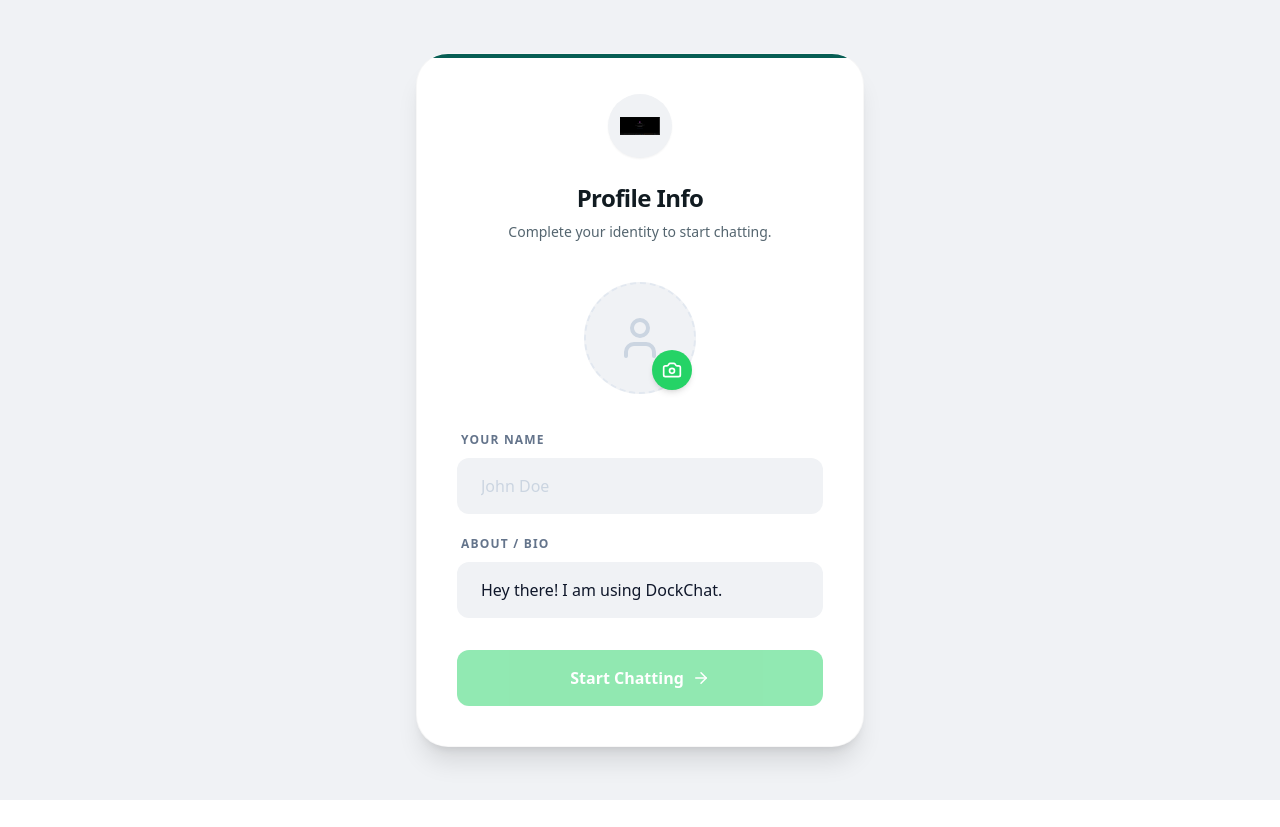
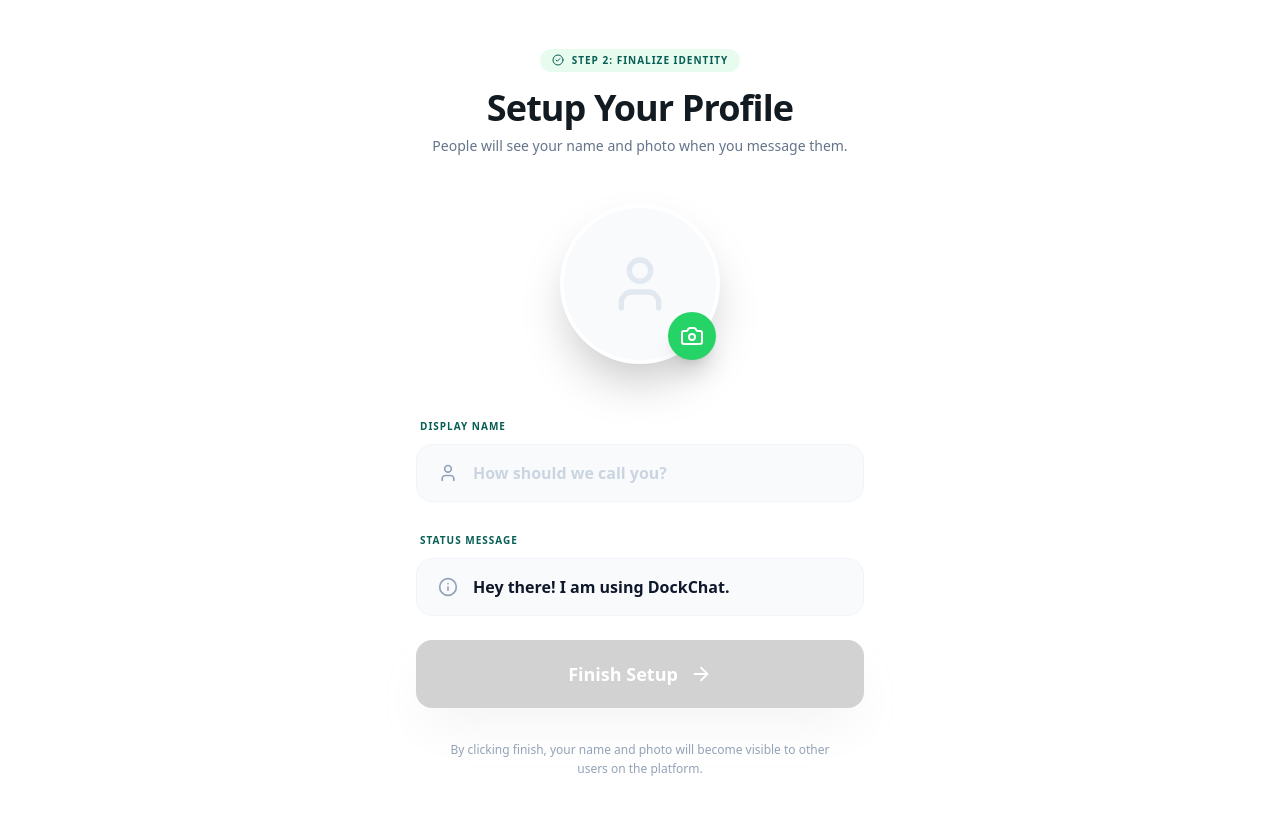
Before and after one commit to harmeet2716/DockChat, a React (Create React App) app in the folder frontend/: page /setup-profile in a window 1280 px wide. Before the commit the page ends 800 px from the top, so only its background shows below. Built offline with nearby package versions, Linux system fonts and the light colour scheme; no server answers.

Commit message:
Implement mandatory Profile Setup onboarding flow with image upload

```diff
--- a/frontend/src/App.js
+++ b/frontend/src/App.js
@@ -11,8 +11,16 @@ import SettingsPage from "./pages/SettingsPage";
 import { VerifyEmailPage } from "./pages/VerifyEmailPage";
 
 function ProtectedRoute({ children }) {
-  const { isAuthenticated } = useContext(AuthContext);
-  return isAuthenticated ? children : <Navigate to="/login" />;
+  const { isAuthenticated, user } = useContext(AuthContext);
+
+  if (!isAuthenticated) return <Navigate to="/login" />;
+
+  // Force profile setup if not complete
+  if (user && !user.isProfileComplete && window.location.pathname !== "/setup-profile") {
+    return <Navigate to="/setup-profile" />;
+  }
+
+  return children;
 }
 
 function AppRoutes() {
--- a/frontend/src/pages/SetupProfile.js
+++ b/frontend/src/pages/SetupProfile.js
@@ -1,101 +1,165 @@
-import { useContext, useState } from "react";
+import { useState, useContext } from "react";
+import { AuthContext } from "../context/AuthContext";
+import { motion, AnimatePresence } from "framer-motion";
+import { Camera, User, Info, ArrowRight, Loader2, CheckCircle2 } from "lucide-react";
 import { useNavigate } from "react-router-dom";
-import { AuthContext } from "../context/AuthContext";
-import { motion } from "framer-motion";
-import { User, Camera, ArrowRight, RefreshCw } from "lucide-react";
 
 export function SetupProfile() {
-  const [name, setName] = useState("");
+  const { user, updateProfile } = useContext(AuthContext);
+  const [name, setName] = useState(user?.name || "");
   const [about, setAbout] = useState("Hey there! I am using DockChat.");
+  const [profilePic, setProfilePic] = useState("");
   const [loading, setLoading] = useState(false);
-  const { updateProfile } = useContext(AuthContext);
+  const [uploading, setUploading] = useState(false);
   const navigate = useNavigate();
 
-  const handleSubmit = async (e) => {
-    e.preventDefault();
+  const handleImageUpload = async (e) => {
+    const file = e.target.files[0];
+    if (!file) return;
+
+    setUploading(true);
+    const formData = new FormData();
+    formData.append("file", file);
+
+    try {
+      const backendUrl = process.env.REACT_APP_BACKEND_URL || 'http://localhost:5000';
+      const res = await fetch(`${backendUrl}/api/upload`, {
+        method: "POST",
+        body: formData,
+      });
+      const data = await res.json();
+      if (data.url) {
+        setProfilePic(data.url);
+      }
+    } catch (err) {
+      console.error("Image upload failed:", err);
+    } finally {
+      setUploading(false);
+    }
+  };
+
+  const handleFinish = async (e) => {
+    if (e) e.preventDefault();
     if (!name.trim()) return;
 
     setLoading(true);
-    const res = await updateProfile({ name, about });
+    try {
+      const res = await updateProfile({
+        name: name.trim(),
+        about: about.trim(),
+        profilePic
+      });
+
+      if (res && res._id) {
+        // Successful update
+        navigate("/dashboard");
+      }
+    } catch (err) {
+      console.error("Profile setup failed:", err);
+    } finally {
       setLoading(false);
-
-    if (res._id) {
-      navigate("/dashboard");
     }
   };
 
   return (
-    <div className="min-h-screen bg-[#f0f2f5] flex items-center justify-center p-6 selection:bg-[#25D366]/30 font-sans">
+    <div className="min-h-screen bg-white flex flex-col items-center justify-center px-6 py-12 font-sans selection:bg-[#25D366]/30">
       <motion.div
-        initial={{ opacity: 0, y: 20 }}
-        animate={{ opacity: 1, y: 0 }}
-        className="w-full max-w-md relative z-10"
+        initial={{ opacity: 0, scale: 0.95 }}
+        animate={{ opacity: 1, scale: 1 }}
+        className="w-full max-w-md"
       >
-        <div className="p-10 rounded-[2rem] bg-white shadow-xl border border-black/[0.03] relative overflow-hidden">
-          <div className="absolute top-0 left-0 w-full h-1 bg-[#075E54]" />
-
-          <div className="flex flex-col items-center mb-10">
-            <div className="w-16 h-16 mb-6 p-3 bg-[#f0f2f5] rounded-full shadow-sm">
-              <img src="/logo.png" alt="DockChat Logo" className="w-full h-full object-contain" />
+        <div className="text-center mb-12">
+          <div className="inline-flex items-center gap-2 px-3 py-1 bg-[#25D366]/10 text-[#075E54] rounded-full text-[10px] font-black uppercase tracking-widest mb-4">
+            <CheckCircle2 size={12} /> Step 2: Finalize Identity
           </div>
-            <h2 className="text-2xl font-bold text-[#111b21] tracking-tight mb-2">Profile Info</h2>
-            <p className="text-[#54656f] text-center text-sm font-medium">
-              Complete your identity to start chatting.
-            </p>
+          <h1 className="text-4xl font-black text-[#111b21] mb-2 tracking-tight">Setup Your Profile</h1>
+          <p className="text-slate-500 text-sm">People will see your name and photo when you message them.</p>
         </div>
 
-          <form onSubmit={handleSubmit} className="space-y-8">
-            <div className="flex justify-center">
-              <div className="relative group/avatar">
-                <div className="w-28 h-28 rounded-full bg-[#f0f2f5] border-2 border-dashed border-slate-200 flex items-center justify-center text-slate-300 hover:border-[#075E54]/50 transition-all duration-500 overflow-hidden">
-                  <User size={48} />
-                </div>
-                <button type="button" className="absolute bottom-1 right-1 w-10 h-10 bg-[#25D366] text-white rounded-full flex items-center justify-center shadow-md hover:scale-110 active:scale-95 transition-all">
-                  <Camera size={20} />
-                </button>
-              </div>
+        {/* Profile Pic Upload Section */}
+        <div className="relative w-40 h-40 mx-auto mb-12">
+          <div className="w-full h-full rounded-full bg-slate-50 border-4 border-white shadow-2xl flex items-center justify-center overflow-hidden group relative">
+            {profilePic ? (
+              <img src={profilePic} alt="Profile" className="w-full h-full object-cover transition-transform duration-500 group-hover:scale-110" />
+            ) : (
+              <User size={64} className="text-slate-200" />
+            )}
+
+            <AnimatePresence>
+              {uploading && (
+                <motion.div
+                  initial={{ opacity: 0 }}
+                  animate={{ opacity: 1 }}
+                  exit={{ opacity: 0 }}
+                  className="absolute inset-0 bg-black/40 backdrop-blur-[2px] flex flex-col items-center justify-center text-white"
+                >
+                  <Loader2 size={24} className="animate-spin mb-2" />
+                  <span className="text-[10px] font-bold uppercase tracking-widest">Uploading...</span>
+                </motion.div>
+              )}
+            </AnimatePresence>
           </div>
 
-            <div className="space-y-4">
+          <label className="absolute bottom-1 right-1 p-3 bg-[#25D366] text-white rounded-full shadow-xl cursor-pointer hover:bg-[#128C7E] hover:scale-110 transition-all active:scale-95 group">
+            <Camera size={24} className="group-hover:rotate-12 transition-transform" />
+            <input type="file" className="hidden" onChange={handleImageUpload} accept="image/*" />
+          </label>
+        </div>
+
+        {/* Onboarding Form */}
+        <form onSubmit={handleFinish} className="space-y-6">
           <div className="space-y-2">
-                <label className="text-xs font-bold uppercase tracking-widest text-slate-500 ml-1">Your Name</label>
+            <label className="text-[10px] font-black text-[#075E54] uppercase tracking-widest ml-1">Display Name</label>
+            <div className="relative group">
+              <div className="absolute left-4 top-1/2 -translate-y-1/2 w-8 h-8 flex items-center justify-center text-slate-400 group-focus-within:text-[#25D366] transition-colors">
+                <User size={20} />
+              </div>
               <input
                 type="text"
                 value={name}
                 onChange={(e) => setName(e.target.value)}
-                  placeholder="John Doe"
+                placeholder="How should we call you?"
                 required
-                  className="w-full bg-[#f0f2f5] border-none rounded-xl py-4 px-6 text-slate-900 font-medium placeholder:text-slate-300 focus:outline-none focus:ring-2 focus:ring-[#075E54]/20 transition-all"
+                className="w-full bg-slate-50 border border-slate-100 rounded-2xl py-4 pl-14 pr-4 text-slate-900 font-semibold placeholder:text-slate-300 focus:outline-none focus:ring-4 focus:ring-[#25D366]/10 focus:border-[#25D366]/20 transition-all"
               />
+            </div>
           </div>
 
           <div className="space-y-2">
-                <label className="text-xs font-bold uppercase tracking-widest text-slate-500 ml-1">About / Bio</label>
+            <label className="text-[10px] font-black text-[#075E54] uppercase tracking-widest ml-1">Status Message</label>
+            <div className="relative group">
+              <div className="absolute left-4 top-1/2 -translate-y-1/2 w-8 h-8 flex items-center justify-center text-slate-400 group-focus-within:text-[#25D366] transition-colors">
+                <Info size={20} />
+              </div>
               <input
                 type="text"
                 value={about}
                 onChange={(e) => setAbout(e.target.value)}
-                  placeholder="Hey there! I am using DockChat."
-                  className="w-full bg-[#f0f2f5] border-none rounded-xl py-4 px-6 text-slate-900 font-medium placeholder:text-slate-300 focus:outline-none focus:ring-2 focus:ring-[#075E54]/20 transition-all"
+                placeholder="A bit about yourself..."
+                className="w-full bg-slate-50 border border-slate-100 rounded-2xl py-4 pl-14 pr-4 text-slate-900 font-semibold placeholder:text-slate-300 focus:outline-none focus:ring-4 focus:ring-[#25D366]/10 focus:border-[#25D366]/20 transition-all"
               />
             </div>
           </div>
 
           <button
-              disabled={loading || !name.trim()}
-              className="w-full bg-[#25D366] hover:bg-[#128C7E] disabled:opacity-50 text-white font-bold py-4 rounded-xl transition-all hover:shadow-lg active:scale-95 flex items-center justify-center gap-2 mt-4"
+            type="submit"
+            disabled={loading || !name.trim() || uploading}
+            className="w-full mt-6 bg-[#25D366] text-white font-bold py-5 rounded-2xl flex items-center justify-center gap-3 hover:bg-[#128C7E] disabled:opacity-50 disabled:grayscale transition-all shadow-2xl shadow-[#25D366]/30 active:scale-95 transform"
           >
             {loading ? (
-                <RefreshCw className="animate-spin" size={20} />
+              <Loader2 className="animate-spin" size={24} />
             ) : (
               <>
-                  <span>Start Chatting</span>
-                  <ArrowRight size={18} />
+                <span className="text-lg">Finish Setup</span>
+                <ArrowRight size={22} />
               </>
             )}
           </button>
         </form>
-        </div>
+
+        <p className="mt-8 text-center text-slate-400 text-xs px-8 leading-relaxed">
+          By clicking finish, your name and photo will become visible to other users on the platform.
+        </p>
       </motion.div>
     </div>
   );
```
Also changed, not shown: 2 other files (tests, documents, lock files or other folders). Lines whose indentation alone changed are shown as unchanged.
